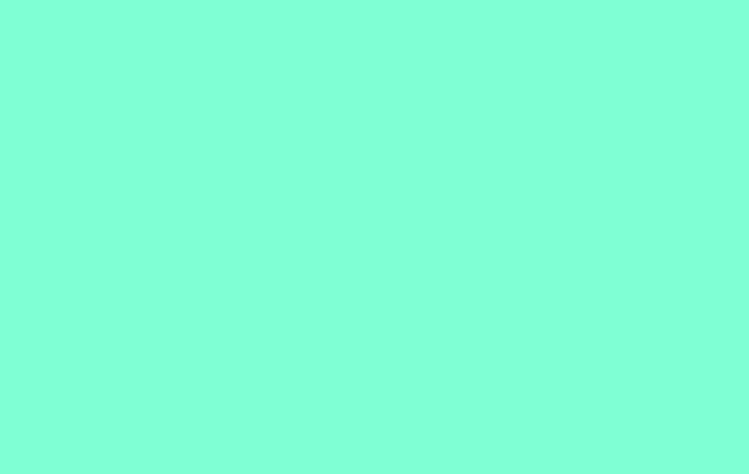
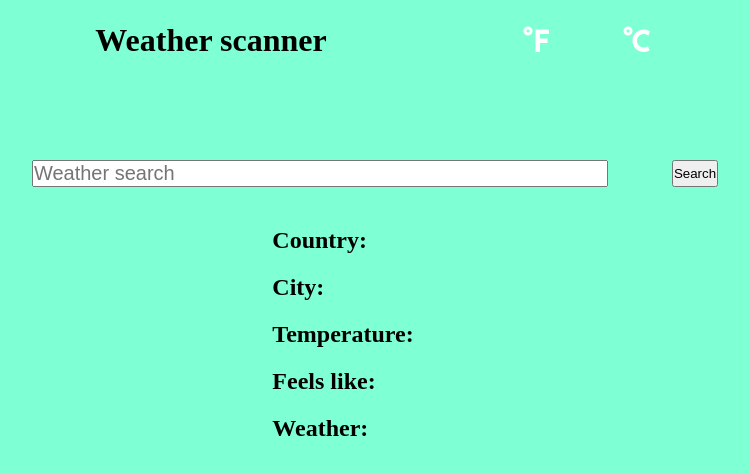
Before and after one commit to jpouti/Weather-App, a website built with webpack: page dist/index.html in a window 1280 px wide. Shown: the whole page, without its empty margins (265-1014 px from the left). Built offline with Linux system fonts and the light colour scheme.

Commit message:
Create src/weather-display.js to display weather data. Create base layout for weather data

```diff
--- a/src/index.js
+++ b/src/index.js
@@ -1 +1,9 @@
 import './styles.css';
+import { apiData } from './weather-data';
+
+// search weather data by inputting location
+const searchBtn = document.getElementById('search-btn');
+searchBtn.addEventListener('click', () => {
+    let value = document.getElementById('search').value;
+    apiData.metricData(value);
+});
--- a/src/styles.css
+++ b/src/styles.css
@@ -1,3 +1,68 @@
+/* reset margin & padding from css */
+html {
+    box-sizing: border-box;
+}
+
+*, *::before, *::after {
+    margin: 0;
+    padding: 0;
+    box-sizing: inherit;
+}
+
 body {
     background-color: aquamarine;
+    width: 100vw;
+    height: 100vh;
 }
+
+.content-container {
+    display: flex;
+    flex-direction: column;
+    align-items: center;
+    font-size: 24px;
+    font-weight: bold;
+}
+
+/* --- header --- */
+.header-container {
+    display: flex;
+    justify-content: space-around;
+    align-items: center;
+    height: 10vh;
+    gap: 15vw;
+    font-size: 2rem;
+}
+
+.options {
+    display: flex;
+    gap: 5vw;
+}
+
+/* --- form --- */
+.form-container {
+    display: flex;
+    justify-content: center;
+    margin-top: 10vh;
+    gap: 5vw;
+}
+
+.form-container > input {
+    width: 45vw;
+    font-size: 1.25rem;
+}
+
+/* --- weather --- */
+.weather-container {
+    display: flex;
+    flex-direction: column;
+    align-content: center;
+    max-width: 45vw;
+    margin-top: 5vh;
+    gap: 2.5vh;
+}
+
+.weather-container > div {
+    display: flex;
+    justify-content: space-between;
+    gap: 5vw;
+}
--- /dev/null
+++ b/src/weather-display.js
@@ -0,0 +1,20 @@
+import { weatherData } from "./weather-data";
+
+const displayWeather = (() => {
+    const displayElements = () => {
+        const country = document.querySelector('#country');
+        const city = document.querySelector('#city');
+        const temp = document.querySelector('#temp');
+        const feelsLike = document.querySelector('#feels-like');
+        const weather = document.querySelector('#weather');
+
+        country.textContent = weatherData.country;
+        city.textContent = weatherData.name;
+        temp.textContent = weatherData.temp;
+        feelsLike.textContent = weatherData.feels_like;
+        weather.textContent = weatherData.weather;
+    }
+    return {displayElements};
+})();
+
+export {displayWeather};
```
Also changed, not shown: dist/799eb60a8ffc7d48ed72.png (added), dist/8998e437037b5fd04b06.png (added), dist/index.html, dist/main.js, src/icons/temperature-celsius.png (added), src/icons/temperature-fahrenheit.png (added).
